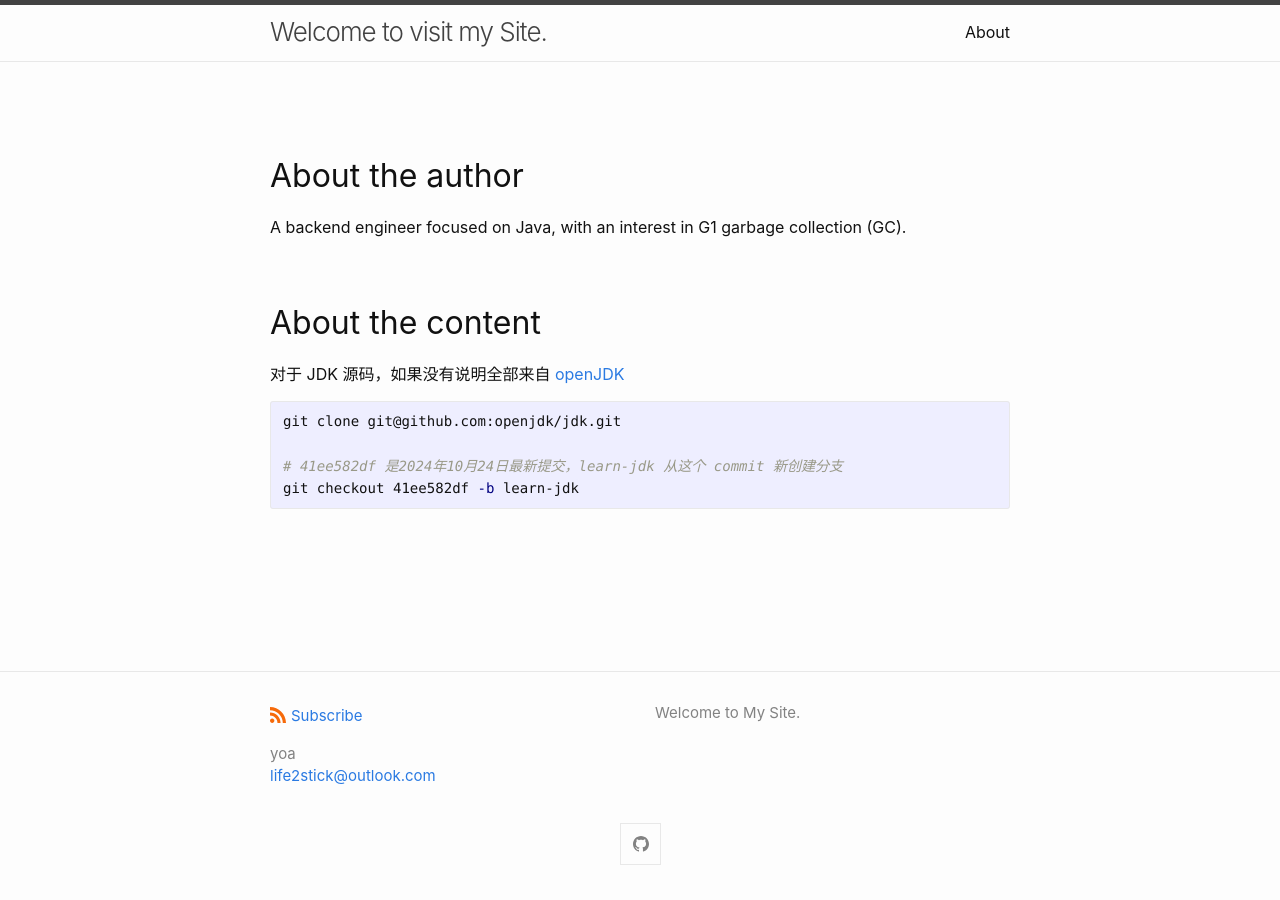
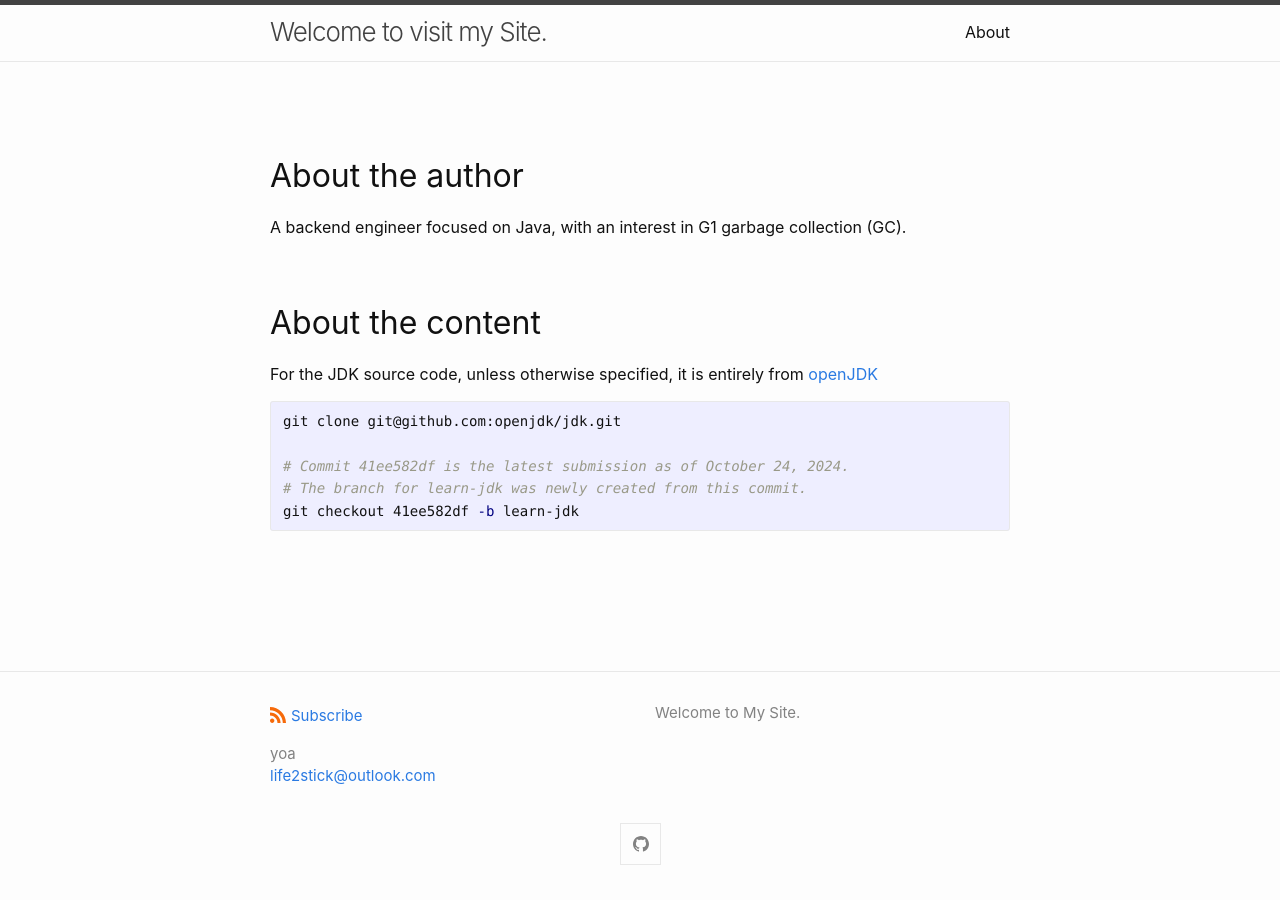
Before and after one commit to yoa1226/yoa1226.github.io, a Jekyll site: the page built from about.markdown, in a window 1280 px wide. Built offline with Jekyll 4.4.1, drawn with Linux system fonts in a browser that asks for light colours.

Commit message:
change cn to en of the content of the about

````diff
--- a/about.markdown
+++ b/about.markdown
@@ -9,11 +9,12 @@ A backend engineer focused on Java, with an interest in G1 garbage collection (G
 
 ## About the content
 
-对于 JDK 源码，如果没有说明全部来自 [openJDK](https://github.com/openjdk/jdk)
+For the JDK source code, unless otherwise specified, it is entirely from [openJDK](https://github.com/openjdk/jdk)
 
 ```shell
 git clone git@github.com:openjdk/jdk.git
 
-# 41ee582df 是2024年10月24日最新提交，learn-jdk 从这个 commit 新创建分支
+# Commit 41ee582df is the latest submission as of October 24, 2024.
+# The branch for learn-jdk was newly created from this commit.
 git checkout 41ee582df -b learn-jdk
 ```
````
